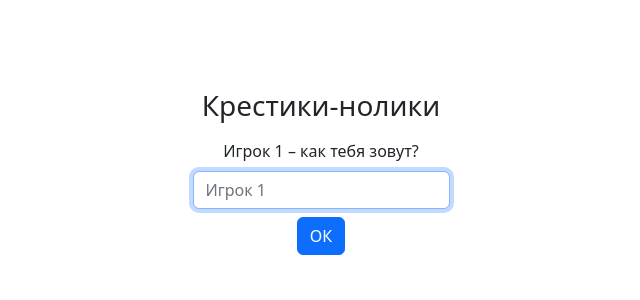
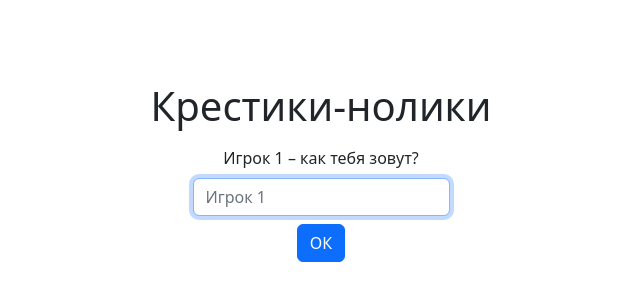
Before and after one commit to denivladislav/tic-tac-toe, a React app: page / in a window 1280 px wide. Shown: the part 228-528 px from the top of the page, without its empty margins (319-959 px from the left). Built offline with nearby package versions, Linux system fonts and the light colour scheme.

Commit message:
fix: style import and header sizes changed

```diff
--- a/src/assets/css/style.css
+++ b/src/assets/css/style.css
@@ -1,11 +1,6 @@
-.game-field-container {
-  max-width: 600px !important;
-}
-
 .cell {
   position: relative;
   overflow: visible;
-  /* border-width: 2px 2px !important; */
 }
 
 .cell:after {
@@ -69,3 +64,9 @@
   width: 50px;
   height: 50px;
 }
+
+@media (min-width: 768px) {
+  .game-page-container {
+    max-width: 75vh;
+  }
+}
--- a/src/components/GamePage.jsx
+++ b/src/components/GamePage.jsx
@@ -19,7 +19,7 @@ const GamePage = () => {
   };
 
   return (
-    <Container className="h-100 d-flex flex-column justify-content-center align-items-center">
+    <Container className="h-100 game-page-container d-flex flex-column justify-content-center align-items-center">
       {renderContent(gameState)}
     </Container>
   );
--- a/src/components/LoginForm.jsx
+++ b/src/components/LoginForm.jsx
@@ -47,7 +47,7 @@ const LoginForm = () => {
 
   return (
     <>
-      <h3 className="mb-3">{t('general.gameName')}</h3>
+      <h1 className="mb-3">{t('general.gameName')}</h1>
       <Form onSubmit={formik.handleSubmit} className="d-flex flex-column align-items-center">
         <Form.Group className="d-flex flex-column align-items-center">
           <Form.Label htmlFor="username">{t('login.enterUsername', { currentPlayer })}</Form.Label>
--- a/src/components/gameBox/Cell.jsx
+++ b/src/components/gameBox/Cell.jsx
@@ -3,7 +3,6 @@ import { useSelector, useDispatch } from 'react-redux';
 import cn from 'classnames';
 import { occupyCell, swapPlayers } from '../../slices/gameDataSlice.js';
 
-import '../../assets/css/style.css';
 import PLAYER_STYLE_MAP from './const.js';
 
 const Cell = ({ cellId, coords }) => {
--- a/src/components/gameBox/GameField.jsx
+++ b/src/components/gameBox/GameField.jsx
@@ -2,8 +2,6 @@ import React from 'react';
 import { useSelector } from 'react-redux';
 import { Table, Container } from 'react-bootstrap';
 import Cell from './Cell.jsx';
-
-import '../../assets/css/style.css';
 
 const ROW_PREFIX = 'row';
 const CELL_PREFIX = 'col';
@@ -22,7 +20,7 @@ const GameField = () => {
   );
 
   return (
-    <Container className="game-field-container">
+    <Container>
       <Table bordered size="sm">
         <tbody>
           {gameField.map((row, rowIndex) => {
--- a/src/components/gameBox/GameInfoPanel.jsx
+++ b/src/components/gameBox/GameInfoPanel.jsx
@@ -12,11 +12,11 @@ const GameInfoPanel = () => {
   const { color } = PLAYER_STYLE_MAP[currentPlayerIndex];
 
   return (
-    <h3>
+    <h2>
       {t('game.playerTurn')}
       {' '}
       <span className={`text-${color}`}>{players[currentPlayerIndex]}</span>
-    </h3>
+    </h2>
   );
 };
 
--- a/src/index.html
+++ b/src/index.html
@@ -3,8 +3,10 @@
 <head>
   <meta charset="UTF-8">
   <title>tic-tac-toe</title>
+  <meta name="viewport" content="width=device-width, initial-scale=1.0">
+
 </head>
-<body class="h-100"">
+<body class="h-100">
   <div class="h-100" id="root"></div>
 </body>
 </html>
--- a/src/init.jsx
+++ b/src/init.jsx
@@ -7,6 +7,7 @@ import App from './components/App.jsx';
 import translationRU from './assets/locales/ru.json';
 
 import 'bootstrap/dist/css/bootstrap.min.css';
+import './assets/css/style.css';
 
 export default async () => {
   const i18nInstance = i18n.createInstance();
```
